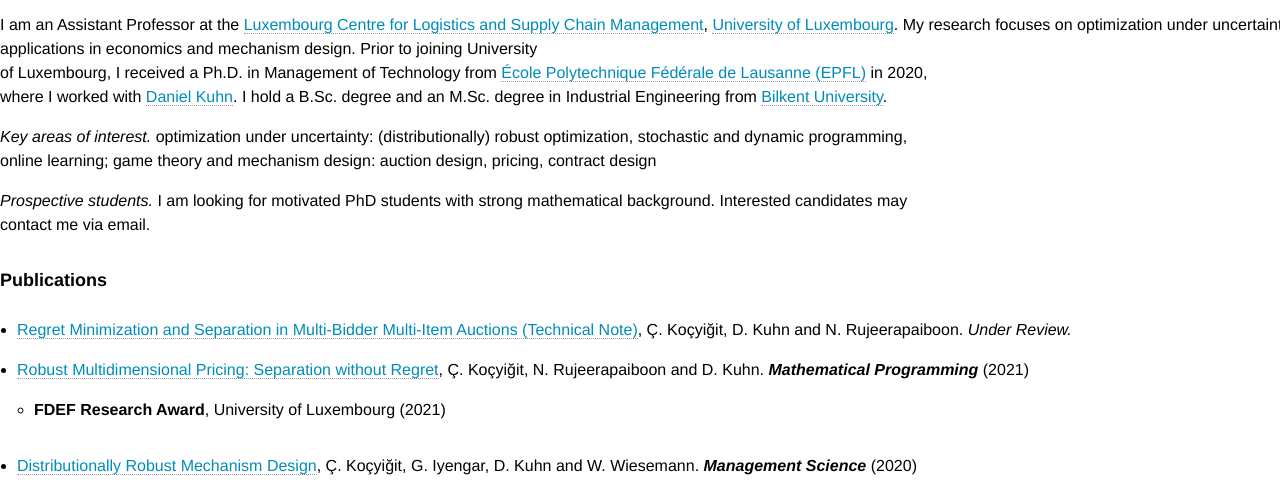
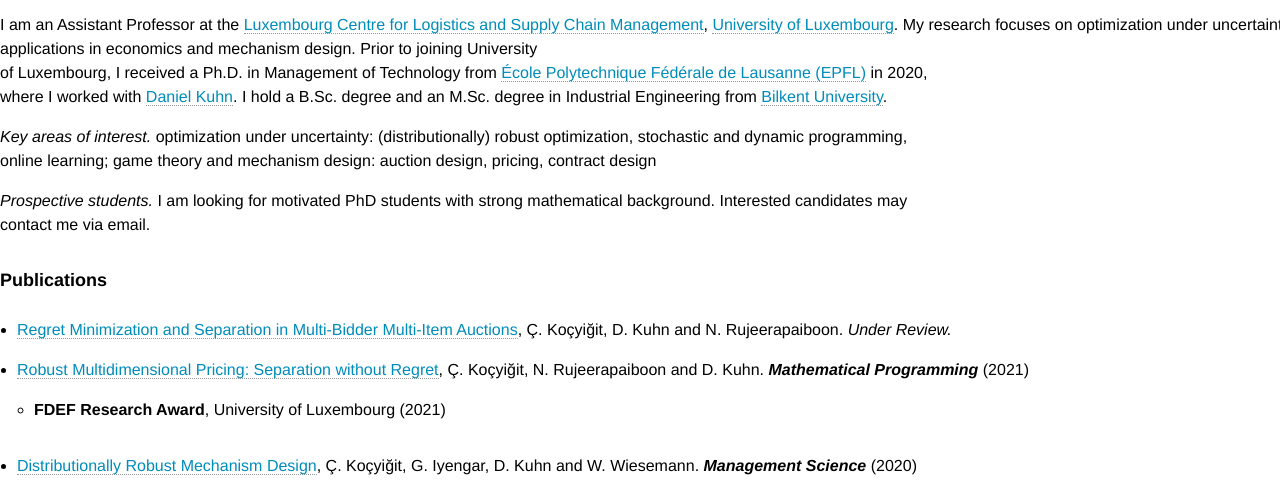
Before and after one commit to cagilkocyigit/cagilkocyigit.github.io, a plain HTML site: page index.html in a window 1280 px wide. Shown: the part 332-813 px from the top of the page. Drawn offline with Linux system fonts and the light colour scheme.

Commit message:
Update index.html

```diff
--- a/index.html
+++ b/index.html
@@ -90,7 +90,7 @@
             <dt>Publications</dt>
             <dd>
 		<ul>
-                <li><p><a href="http://www.optimization-online.org/DB_FILE/2020/06/7863.pdf">Regret Minimization and Separation in Multi-Bidder Multi-Item Auctions (Technical Note)</a>,
+                <li><p><a href="http://www.optimization-online.org/DB_FILE/2020/06/7863.pdf">Regret Minimization and Separation in Multi-Bidder Multi-Item Auctions</a>,
 		Ç. Koçyiğit, D. Kuhn and  N. Rujeerapaiboon.
 		<i>Under Review.</i> <br /> </p></li>
 
```
